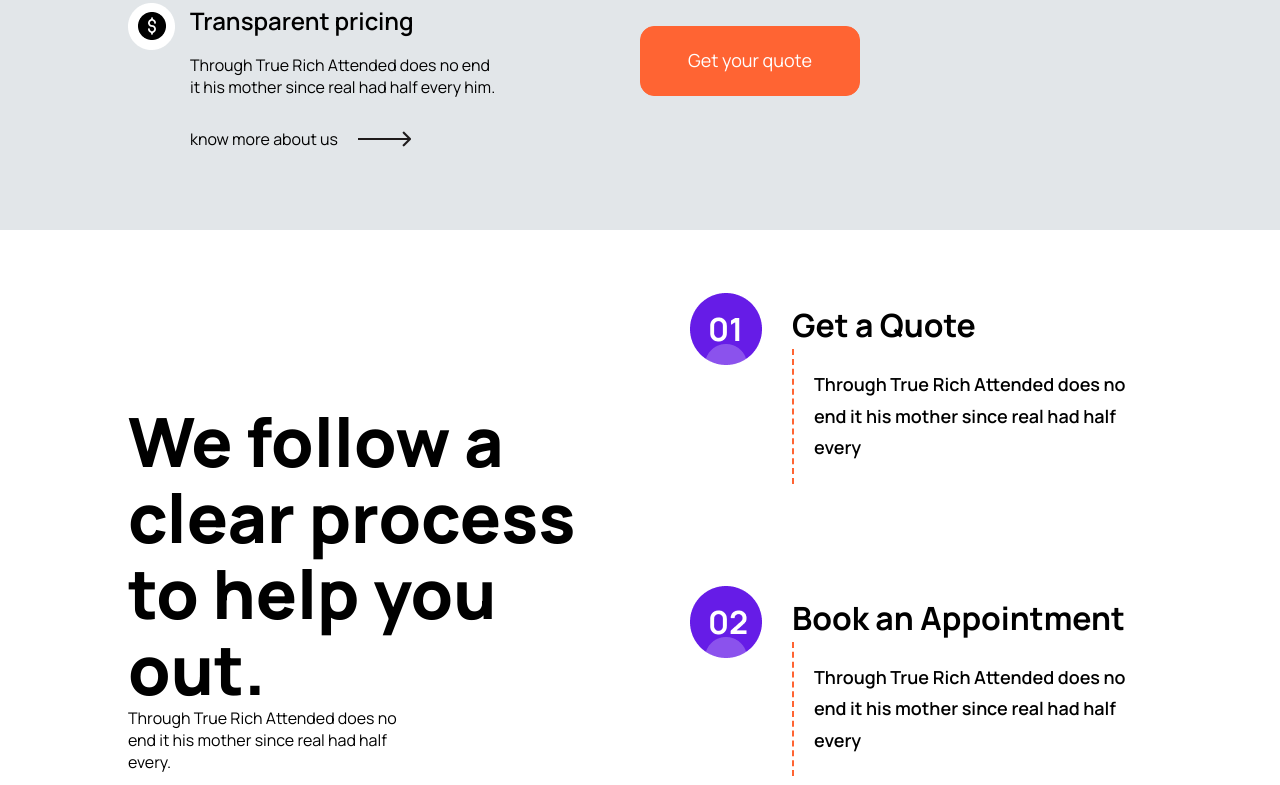
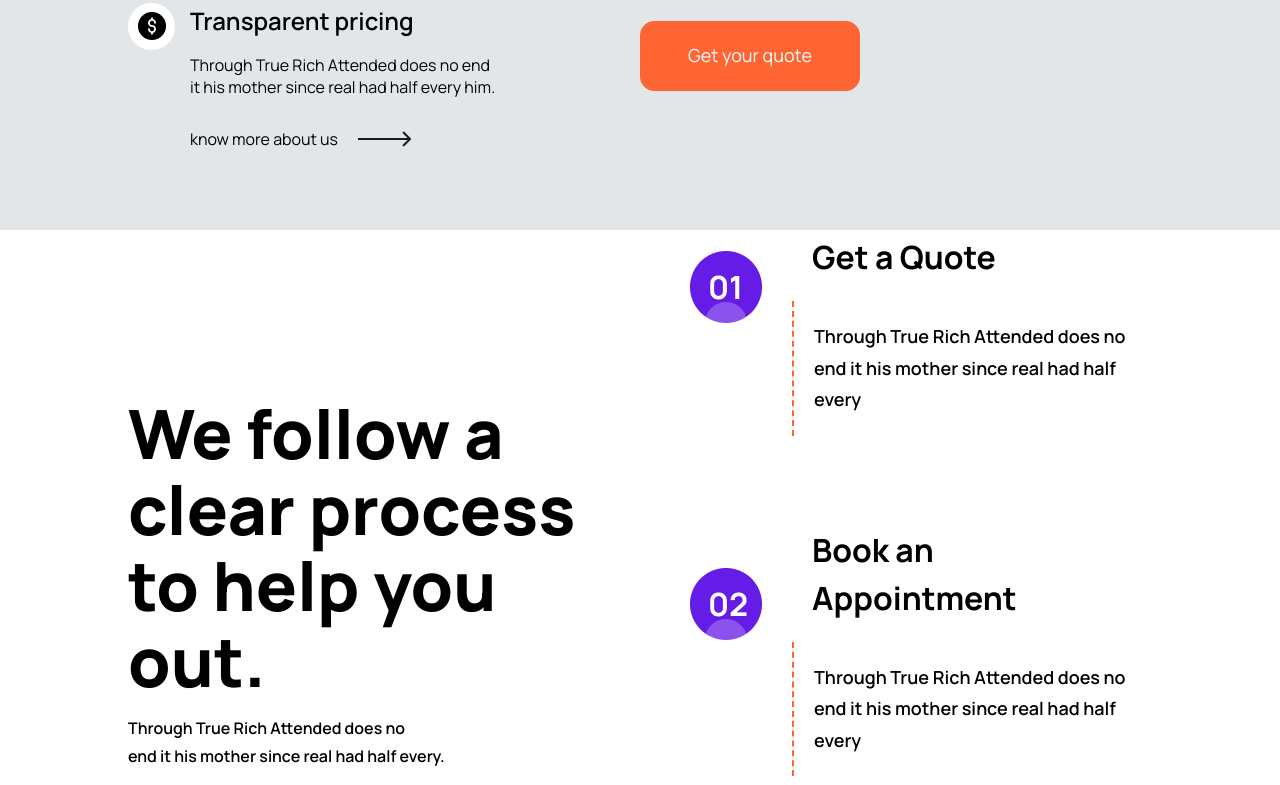
Before and after one commit to mabirhire1/finsweet, a plain HTML site: page index.html in a window 1280 px wide. Shown: the part 1370-2155 px from the top of the page. Drawn offline with Linux system fonts and the light colour scheme.

Commit message:
finsweet-part2

```diff
--- a/css/style.css
+++ b/css/style.css
@@ -275,7 +275,7 @@ main .container .right-image .rating {
 }
 
 .form-input{
-    margin-bottom: 25px;
+    margin-bottom: 15px;
 }
 
 input {
@@ -299,13 +299,20 @@ input {
     font-weight: 800;
     line-height: 76px;
     text-align: left;
+    padding-bottom: 15px;
+}
+
+#get-a-quote .container .left p{
+    font-size: 16px;
+    font-weight: 600;
+    line-height: 28px;
+    padding-bottom: 10px;
 }
 
 .quote-feature  {
     display: flex;
     align-items: center;
     column-gap: 30px;
-    line-height: 45px;
     margin-left: 50px;
 }
 
@@ -313,9 +320,8 @@ input {
     font-size: 32px;
     font-weight: 700;
     line-height: 48px;
-    text-align: left;
-    margin-top: 110px;
-
+    margin-top: 70px;
+    padding: 20px;
 }
 
 #get-a-quote .container .right p {
@@ -451,12 +457,12 @@ input {
 #get-in-touch .second-row .container {
     width: 80%;
     display: flex;
-    justify-content: space-between;
+    justify-content: space-around;
     align-items: center;
 }
 
 #get-in-touch .second-row h1 {
-    color: #661CE7
+    color: #661CE7;
 }
 
 #get-in-touch .btn {
--- a/index.html
+++ b/index.html
@@ -145,7 +145,7 @@
       <div class="left">
         <h2>We follow a clear process to help you out.</h2>
         <p>Through True Rich Attended does no<br/> end
-          it his mother since real had half<br/>every.</p>
+          it his mother since real had half every.</p>
         <button class="btn">learn more</button>
       </div>
       <div id="right-container"   class="right">
```
